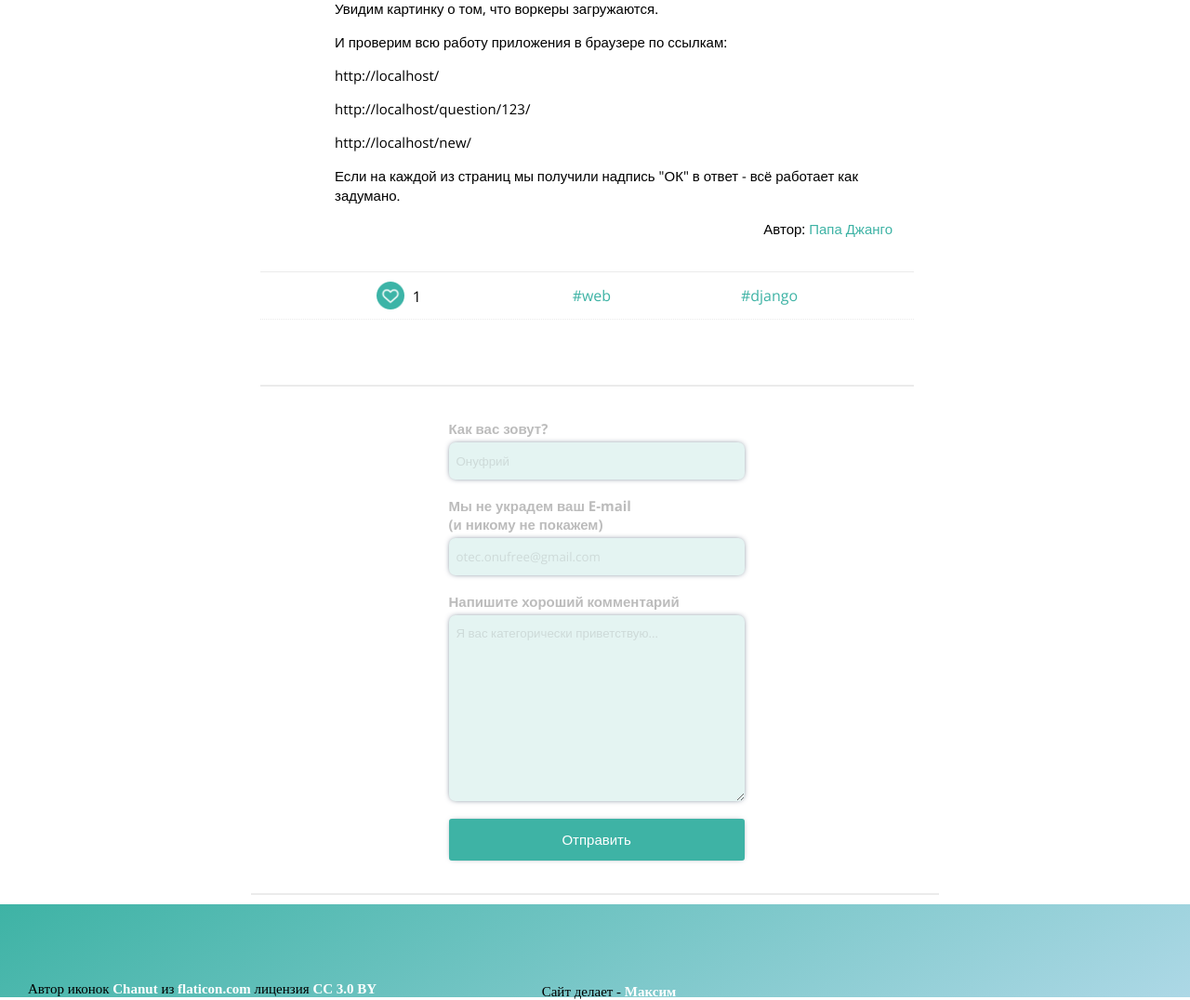
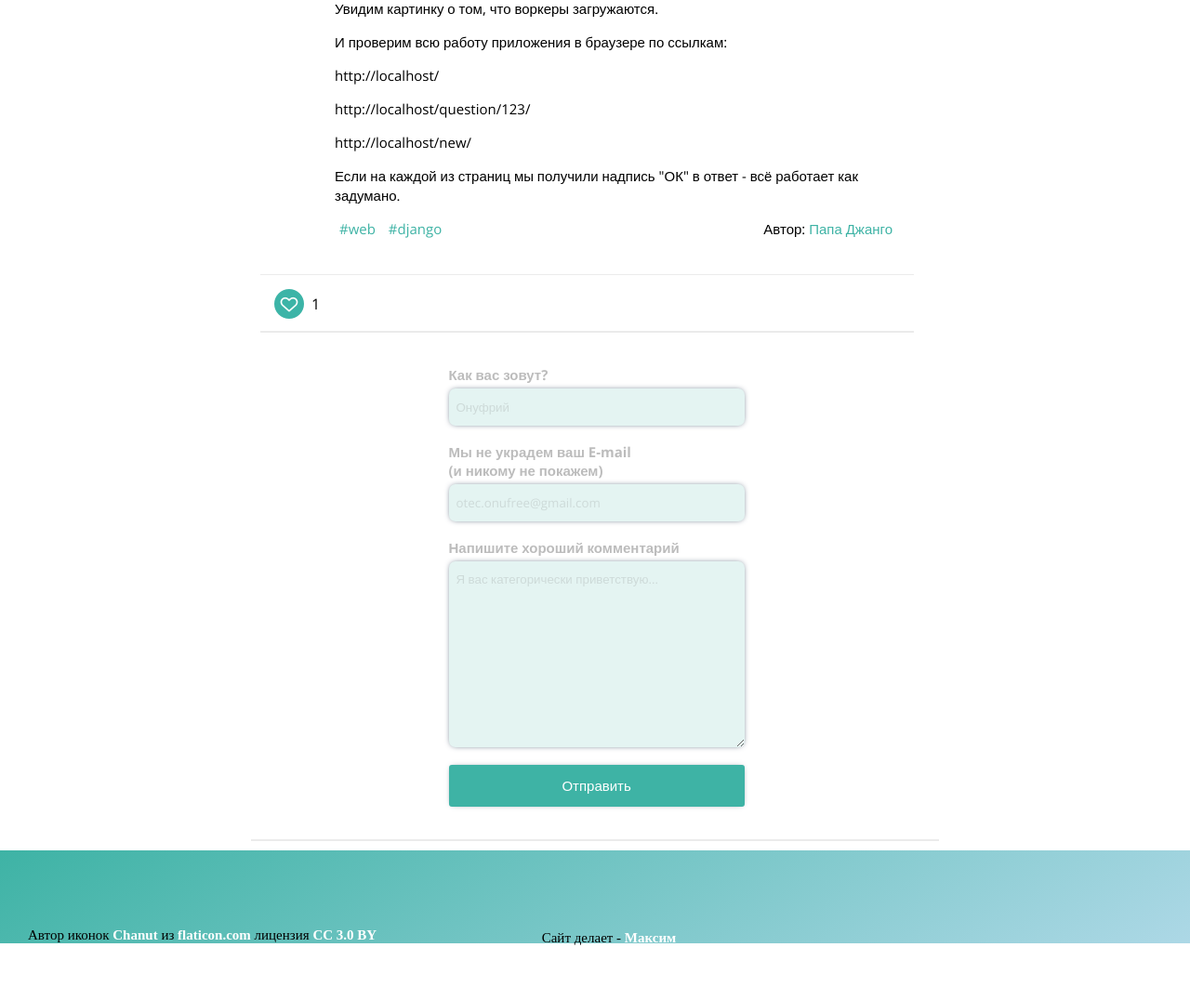
Before and after one commit to biryukov-m/c-media, a Django app: a page that uses blog/templates/blog/single.html in a window 1280 px wide. Shown: the part 4547-5623 px from the top of the page at 93% size. After the commit the page ends 5564 px from the top, so only its background shows below. Run offline with Django 3.2, Linux system fonts and the light colour scheme; data comes from the database, SQL or seed files in the repository; both versions use the stored data as it was after the commit.

Commit message:
Еще раз. Переработаны индикаторы количества комментов и лайков и кнопка лайка. Как и планировалось, все теперь держится в одной секции. Ура!

```diff
--- a/blog/static/blog/css/head.css
+++ b/blog/static/blog/css/head.css
@@ -283,8 +283,9 @@ a{
     padding-left: 26px;
 }
 .post-info .comments {
-    background: url("/static/blog/img/comment.png") no-repeat 5px 8px;
-    padding-left: 26px;
+    background: url("/static/blog/img/comment.png") no-repeat 5px 3px;
+    padding-left: 32px;
+    background-size: 23px;
 }
 article {
     color: black;
@@ -365,6 +366,7 @@ button,
 }
 .article-tags {
     margin-top: 25px;
+
 }
 .article-tags.compact {
     margin-bottom: -15px;
@@ -377,98 +379,87 @@ button,
     font-weight: bold;
     text-transform: capitalize;
     margin-right: 15px;
+
 }
-.article-tags a,
+article a.tag{
+    display: inline-block;
+    color: #3eb3a5;
+    margin: 0 5px 3px;
+}
+article a.tag:hover {
+    opacity: 1;
+    color: tomato;
+}
+.article-author {
+    float: right;
+}
 .article-author a{
     color: #3eb3a5;
 }
-.article-author {
-    text-align: right;
-}
 .article-bottom {
-    display: flex;
-    flex-direction: column;
-    width: 100%;
     border-top: 1px solid #ebebeb;
     border-bottom: 2px solid #ebebeb;
     margin-bottom: 35px;
-    flex-wrap: wrap;
 }
 .article-bottom .info {
-    display: flex;
-    flex-wrap: wrap;
-    justify-content: space-evenly;
-    min-height: 50px;
-    align-items: center;
-    border-bottom: 1px dotted #ebebeb;
+    min-height: 40px;
     font-size: 1rem;
     color: black;
+    margin: 10px 0;
 }
-.article-bottom .info .likes {
-    background: url("/static/blog/img/heart.png") left center no-repeat;
-    padding-left: 1.3rem;
-    /*margin-right: 15px;*/
+.article-bottom .info .layout {
+    height: 40px;
 }
-.article-bottom .info .comments {
-    background: url("/static/blog/img/comment.png") left center no-repeat;
-    padding-left: 25px;
+.article-bottom .info .layout > a {
+    padding: 10px;
+    display: inline-block;
+    margin: auto 0;
     margin-left: 15px;
 }
-.article-bottom .info  a{
-    color: #3eb3a5;
-    margin-left: 15px;
+.article-bottom .info .layout > span {
+    margin-left: 5px;
 }
-.article-bottom .info a.article-vote {
-    width: 37px;
-    height: 30px;
-    padding: 10px 0 0 34px;
-    margin-left: 0;
-    text-align: left;
-    vertical-align: middle;
+.article-bottom .info .layout a.article-vote {
+    padding-left: 40px;
+    color: black;
+    position: relative;
+}
+.article-bottom .info .layout a.article-vote:before{
+    content: "";
+    display: block;
+    position: absolute;
+    height: 32px;
+    width: 32px;
+    left: 0;
+    top: 5px;
     background: url("/static/blog/img/heart_vote.png") left no-repeat;
-    background-size: 30px;
-    color: black;
+    background-size: 32px;
 }
-.article-bottom .info a.article-vote span{
-    padding-left: 5px;
-}
-.article-bottom .info a.article-vote:hover {
-    position: relative;
-    box-shadow: 0 1px 4px 3px rgba(62, 179, 165, 0.6);
-    padding: 10px 34px 0 0;
-    color: rgba(255,255,255,0);
-    background-position: 88% center;
-    transition:  box-shadow cubic-bezier(.1,.9,.9,.1) 0.2s, background-position ease-in-out 0.2s;
-}
-.article-bottom .info a.article-vote:hover span:before {
-    display: inline;
-    position: absolute;
-    content: "+1";
-    color: #3eb3a5;
-    top: 8px;
-    left: 9px;
-    transform: scale(1.5);
-}
-.article-bottom .control {
-    display: flex;
-    flex-wrap: wrap;
-    height: 70px;
-    align-items: center;
-    justify-content: space-between;
-    align-content: space-around;
-    font-size: 1.1rem;
-    color: #3eb3a5;
-    /*color: rgba(62, 179, 165, 0.6);*/
-}
-.article-bottom .control a.article-vote:active {
+.article-bottom .info .layout a.article-vote:active {
     transform: scale(1.3);
     /*box-shadow: 0 0 1px 1px rgba(62, 179, 165, 1);*/
     box-shadow: none;
     transition: transform 0.03s linear;
 }
-.article-bottom .control .next-post {
-    display: inline-block;
-    padding: 15px 10px;
+.article-bottom .info .layout .comments {
+    padding-left: 40px;
+    position: relative;
+}
+.article-bottom .info .layout .comments:before {
+    content: "";
+    display: block;
+    position: absolute;
+    background: url("/static/blog/img/comment.png") left no-repeat;
+    background-size: 32px;
+    left: 0;
+    top: -5px;
+    height: 32px;
+    width: 32px;
+}
+.article-bottom .info .layout .next-post {
+    float: right;
+    display: block;
+    padding: 10px;
     background: #3eb3a5;
     color: white;
     border-radius: 3px;
@@ -850,11 +841,9 @@ textarea::placeholder {
     .content-footer {
         height: 50px;
     }
-    nav.article-bottom .comment-counter {
-    font-size: 1.1em;
-    }
-    nav.article-bottom button.load-next{
-    height: 30px;
-    margin-top: 36px;
+    .article-bottom .info .layout .next-post {
+        padding: 8px;
+        font-size: 0.8rem;
+        margin-top: 4px;
     }
 }
--- a/blog/templates/blog/post-base.html
+++ b/blog/templates/blog/post-base.html
@@ -17,14 +17,12 @@
             <div class="likes indicator">
                 <div class="indicator-icon-heart"></div>
                 <span class="likes-counter">{{ post.likes }}</span>
-                <span>одобрений</span>
             </div>
             {% endif %}
             {% if post.get_approved_comments.last %}
             <div class="comments indicator">
                 <div class="indicator-icon-comment"></div>
                 <span class="comment-counter">{{ post.get_approved_comments.count }}</span>
-                <span>прокомментировали</span>
             </div>
             {% endif %}
             {% if post.get_drafted_comments.first and user %}
@@ -33,7 +31,6 @@
                     <span class="comment-counter"></span>
                     <span>{{ post.get_drafted_comments.count }} ожидают</span>
                 </div>
-
             {% endif %}
 
         </div>
--- a/blog/templates/blog/post-single.html
+++ b/blog/templates/blog/post-single.html
@@ -3,10 +3,13 @@
     <section class="article-content">
         {{ post.text|linebreaks }}
     </section>
-    <section class="article-author">
+    {% for tag in post.tags.all %}
+        <a class="tag" href="{% url 'blog:by-tag' tag.slug %}">#{{ tag.name|lower }}</a>
+    {% endfor %}
+    <span class="article-author">
         Автор: <a title="Все публикации - {{ post.pseudo.name }}"
-           href="{% url 'blog:by-author' post.pseudo.slug %}">{{ post.pseudo.name }}</a>
-    </section>
+        href="{% url 'blog:by-author' post.pseudo.slug %}">{{ post.pseudo.name }}</a>
+    </span>
 {% endblock %}
 {% block article_footer %}
 {#    <footer class="article-tags{{ style }}">#}
--- a/blog/templates/blog/single.html
+++ b/blog/templates/blog/single.html
@@ -5,20 +5,18 @@
     {% include 'blog/post-single.html' %}
     <nav class="article-bottom">
         <div class="info">
+            <div class="layout">
                 <a class="article-vote" href="{% url 'blog:article-vote' post.slug %}">
-            <span>{% if post.likes %}{{ post.likes }}{% else %}Лайк!{% endif %}</span>
+                    {% if post.likes %}
+                        {{ post.likes }}
+                    {% else %}
+                        <span>Лайк!</span>
+                    {% endif %}
                 </a>
                 {% if post.get_approved_comments.first %}
                     <span class="comments">{{ post.get_approved_comments.count }}</span>
                 {% endif %}
-            {% for tag in post.tags.all %}
-                <a href="{% url 'blog:by-tag' tag.slug %}">#{{ tag.name|lower }}</a>
-
-            {% endfor %}
-        </div>
-        <div class="control">
                 {% if post.pub_date %}
-
                     {% if post.get_next_by_create_date.is_published %}
                     <a class="next-post" href="{{ post.get_next_by_create_date.get_absolute_url }}"
                     title="{{ post.get_next_by_create_date.title }}">
@@ -31,6 +29,7 @@
                     Опубликовать сейчас
                     </a>
                 {% endif %}
+            </div>
         </div>
     </nav>
     <div class="writecomment-container">
```
Also changed, not shown: blog/static/blog/img/comment.png, db.sqlite3. Lines whose indentation alone changed are shown as unchanged.
